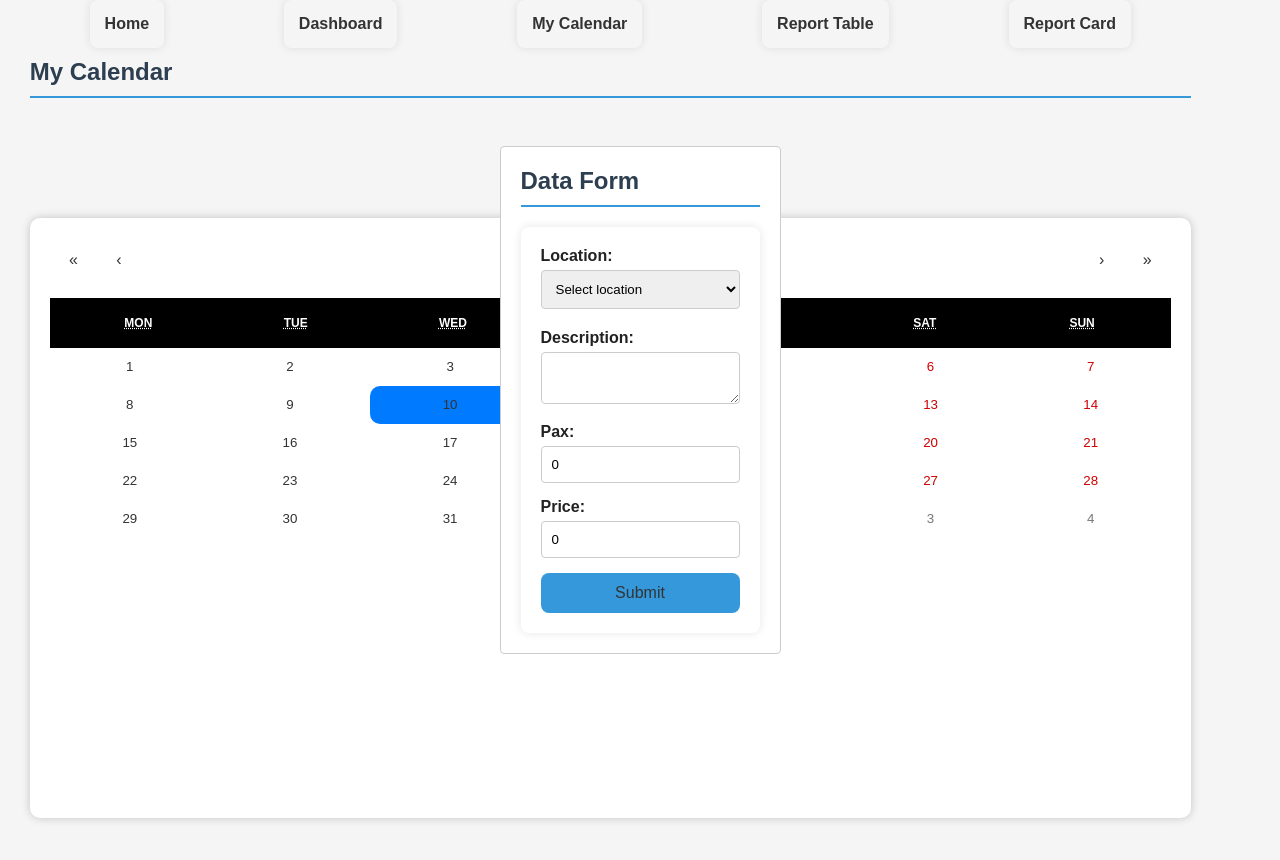
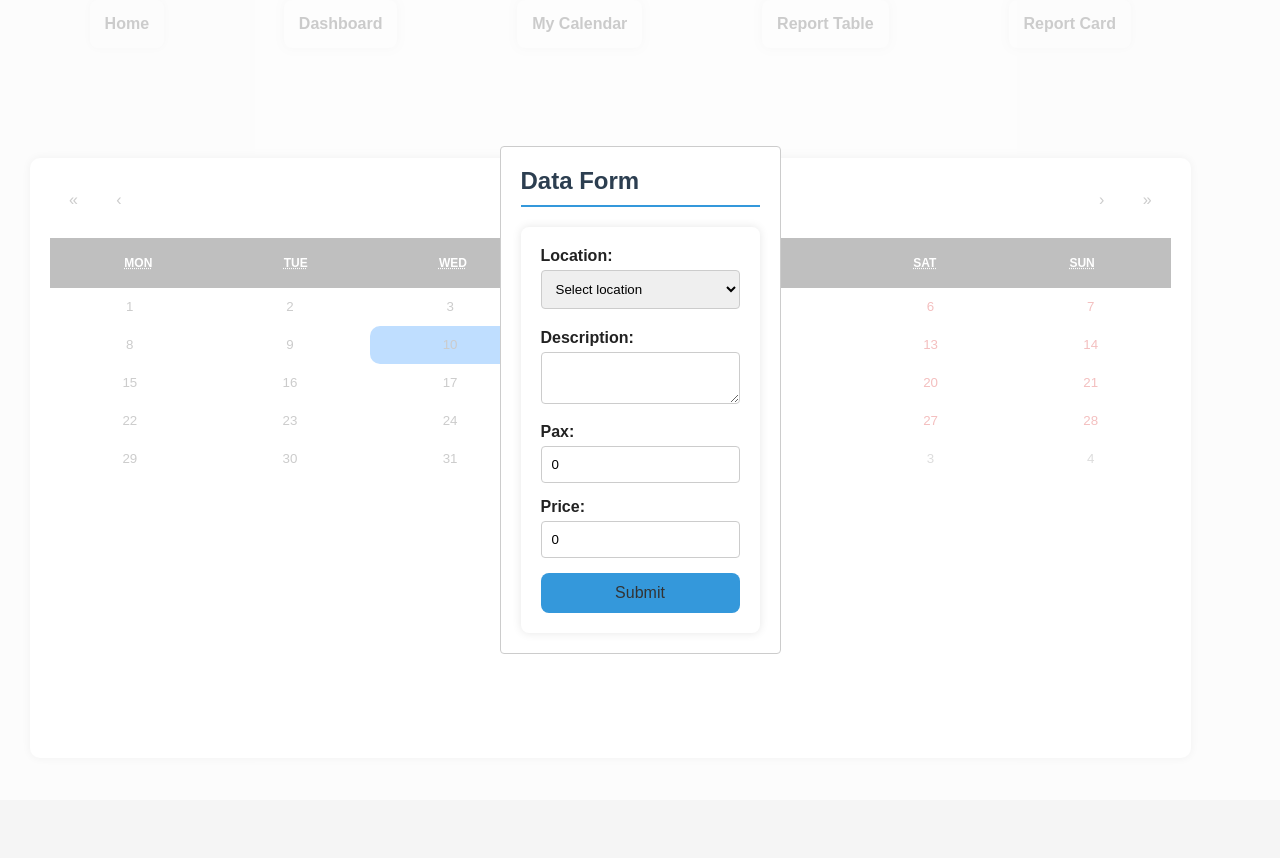
Before and after one commit to Allynesta/myplanner, a React (Vite) app: page /Dashboard in a window 1280 px wide. Both pictures are taken after a click on the button "10". Shown: the top 860 px of the page. Built offline with nearby package versions, Linux system fonts and the light colour scheme.

Commit message:
"Refactor Dashboard component: removed unnecessary whitespace, reformatted code, and rearranged component structure." - make display card on purpose and close card once clicked outside

```diff
--- a/src/pages/Dashboard.tsx
+++ b/src/pages/Dashboard.tsx
@@ -1,59 +1,53 @@
-import { useState, useEffect } from "react"; // Import hooks from React
-import Calendar from "react-calendar"; // Import the Calendar component from react-calendar
-import "react-calendar/dist/Calendar.css"; // Import the calendar styles
-import DataForm from "../components/DataForm"; // Import the custom DataForm component
-import Modal from "react-modal"; // Import the Modal component from react-modal
-import "../styles/dashboard.css"; // Import custom styles for the dashboard
+import { useState, useEffect } from "react";
+import Calendar from "react-calendar";
+import "react-calendar/dist/Calendar.css";
+import DataForm from "../components/DataForm";
+import Modal from "react-modal";
+import "../styles/dashboard.css";
 
-// Ensure Modal sets up the app element for accessibility
-Modal.setAppElement("#root");
-
-// Define the ReportData interface
 interface ReportData {
-	id: number; // Unique identifier for the report
-	location: string; // Location of the report
-	description: string; // Description of the report
-	date: Date; // Date of the report
-	pax: number; // Number of people
-	price: number; // Price associated with the report
+	id: number;
+	location: string;
+	description: string;
+	date: Date;
+	pax: number;
+	price: number;
 }
 
-// Main Dashboard component
 const Dashboard = () => {
-	// State variables
-	const [value, setValue] = useState<Date | null>(null); // selected date
-	const [showForm, setShowForm] = useState(false); // show data form modal
-	const [reportData, setReportData] = useState<ReportData[]>([]); // report data
-	const [selectedReport, setSelectedReport] = useState<ReportData | null>(null); // selected report
+	const [value, setValue] = useState<Date | null>(null);
+	const [showForm, setShowForm] = useState(false);
+	const [reportData, setReportData] = useState<ReportData[]>([]);
+	const [selectedReport, setSelectedReport] = useState<ReportData | null>(null);
 
-	// useEffect to load report data from local storage when the component mounts
 	useEffect(() => {
-		const storedData = localStorage.getItem("plannerData"); // Get stored data from local storage
+		const storedData = localStorage.getItem("plannerData");
 		if (storedData) {
 			const parsedData: ReportData[] = JSON.parse(storedData).map(
-				(report: { date: string | number | Date }) => ({
+				(report: ReportData) => ({
 					...report,
-					date: new Date(report.date), // Convert date to Date object
+					date: new Date(report.date),
 				})
 			);
-			setReportData(parsedData); // Set the state with parsed data
+			setReportData(parsedData);
 		}
 	}, []);
 
-	// Handle date change and open DataForm
+	// Handle date change, open DataForm
 	const handleDateChange = (value: Date | Date[] | null) => {
 		if (Array.isArray(value)) {
-			setValue(value[0]); // If value is an array, set the first date
+			setValue(value[0]);
 		} else {
-			setValue(value); // Otherwise, set the selected date
+			setValue(value);
 		}
-		if (value instanceof Date) {
-			setShowForm(true); // Open DataForm when date is selected
+		if (!selectedReport) {
+			setShowForm(true);
+		} else {
 			setSelectedReport(null); // Reset selected report when date changes
 		}
 	};
 
-	// Handle form submission and close DataForm
+	// Handle form submission, close DataForm
 	const handleSubmit = (data: {
 		location: string;
 		description: string;
@@ -61,18 +55,18 @@ const Dashboard = () => {
 		price: number;
 	}) => {
 		const newReport: ReportData = {
-			id: reportData.length + 1, // Generate a new ID based on the length of reportData
+			id: Date.now(), // Generate a new ID
 			location: data.location,
 			description: data.description,
 			date: value as Date,
 			pax: data.pax,
 			price: data.price,
 		};
-		const updatedReportData = [...reportData, newReport]; // Add new report to the reportData array
-		setReportData(updatedReportData); // Update state with new report data
-		localStorage.setItem("plannerData", JSON.stringify(updatedReportData)); // Save updated report data to local storage
-		setValue(null); // Reset selected date
+		const updatedReportData = [...reportData, newReport];
+		setReportData(updatedReportData);
+		localStorage.setItem("plannerData", JSON.stringify(updatedReportData));
 		setShowForm(false); // Close DataForm after submission
+		setValue(null);
 	};
 
 	// Tile content for the calendar
@@ -108,28 +102,27 @@ const Dashboard = () => {
 	};
 
 	return (
-		<>
-			{/* Modal for DataForm */}
-			{showForm && !selectedReport && (
+		<div className="dashboard">
+			<Calendar
+				onChange={(value) => handleDateChange(value as Date | Date[] | null)} // Handle date change
+				value={value} // Selected date
+				className="custom-calendar"
+				tileContent={tileContent} // Content for each tile
+			/>
+			{showForm && (
 				<Modal
 					ariaHideApp={false}
 					isOpen={showForm}
-					onRequestClose={() => setShowForm(false)} // Close the form modal when clicking outside
-					shouldCloseOnOverlayClick={true} // Add this prop to close on overlay click
-					overlayClassName="custom-overlay"
+					onRequestClose={() => setShowForm(false)}
 				>
 					<DataForm onSubmit={handleSubmit} selectedDate={value as Date} />
 				</Modal>
 			)}
-
-			{/* Modal for displaying selected report */}
 			{selectedReport && (
 				<Modal
 					ariaHideApp={false}
 					isOpen={!!selectedReport}
-					onRequestClose={() => setSelectedReport(null)} // Close the report modal when clicking outside
-					shouldCloseOnOverlayClick={true} // Add this prop to close on overlay click
-					overlayClassName="custom-overlay"
+					onRequestClose={() => setSelectedReport(null)}
 				>
 					<div className="card">
 						<div>
@@ -147,18 +140,7 @@ const Dashboard = () => {
 					</div>
 				</Modal>
 			)}
-			{/* Header */}
-			<h2>My Calendar</h2>
-			{/* Calendar component */}
-			<div className="dashboard">
-				<Calendar
-					onChange={(value) => handleDateChange(value as Date | Date[] | null)} // Handle date change
-					value={value} // Selected date
-					className="custom-calendar"
-					tileContent={tileContent} // Content for each tile
-				/>
-			</div>
-		</>
+		</div>
 	);
 };
 
```
